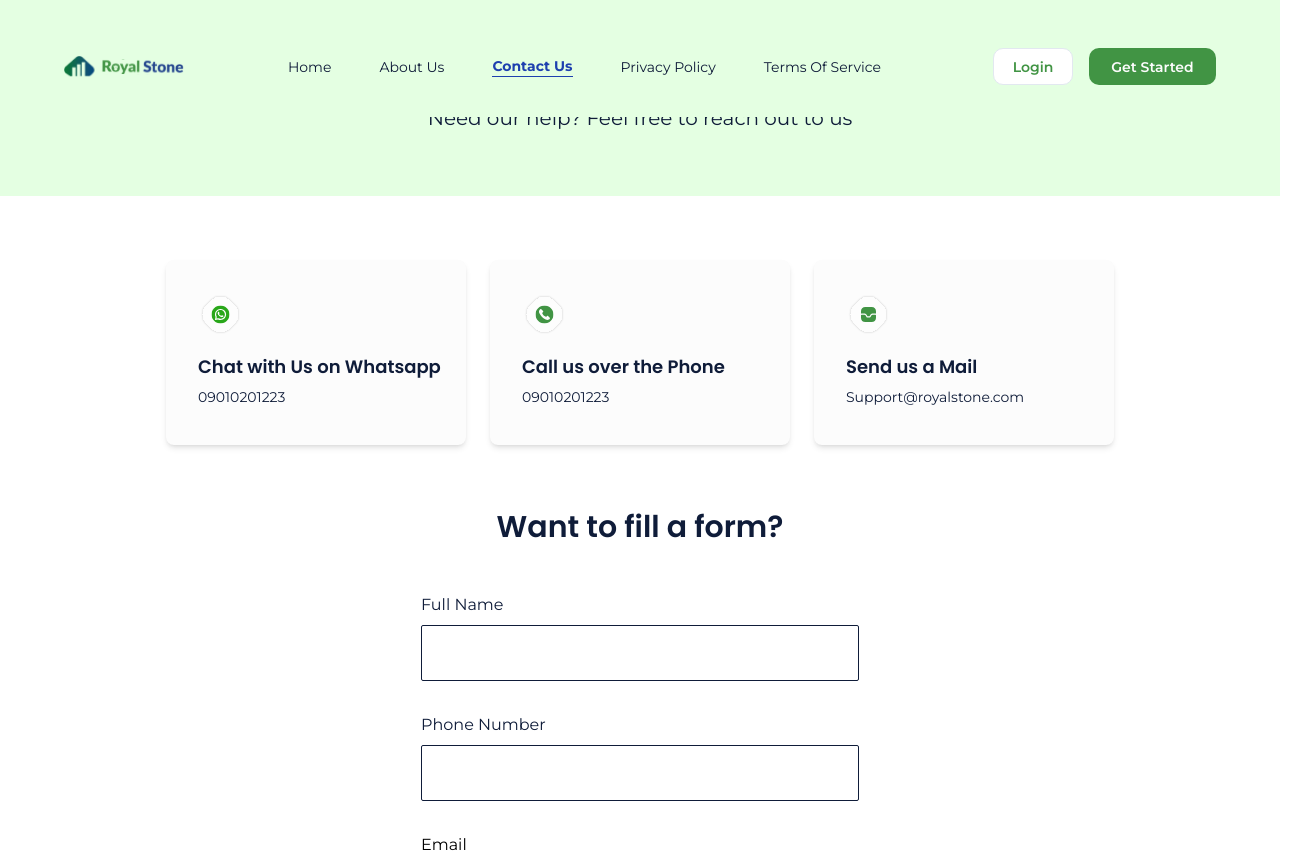
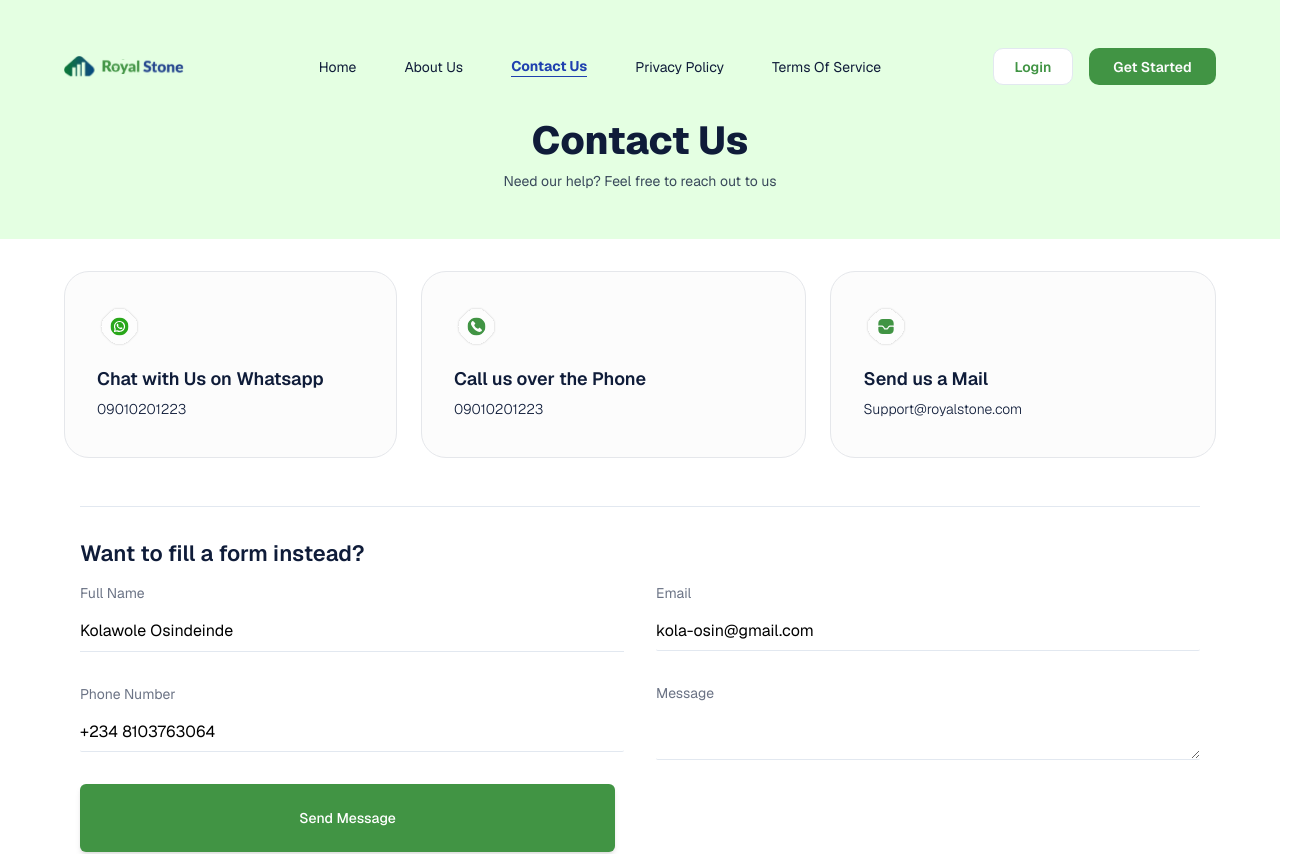
Before and after one commit to techmad60/Royal-Stone, a Next.js app: page /contact-us in a window 1280 px wide. Shown: the top 854 px of the page, 1303 px wide, since content can reach past the window. Built offline with nearby package versions, Linux system fonts and the light colour scheme.

Commit message:
Finished

```diff
--- a/app/about-us/page.tsx
+++ b/app/about-us/page.tsx
@@ -74,7 +74,6 @@ export default function AboutUs() {
                 </section>
 
                 <DownloadApp />
-
             </main>
             <Footer/>
         </div>
--- a/app/contact-us/page.tsx
+++ b/app/contact-us/page.tsx
@@ -2,121 +2,123 @@
 import Image from "next/image";
 import Header from "@/components/sections/Header";
 import Footer from "@/components/sections/Footer";
-import { montsy, poppins } from "../fonts/fonts";
 import FormButton from "@/components/ui/FormButton";
 import DownloadApp from "@/components/ui/DownloadApp";
+
 export default function ContactUs() {
     return (
-        <div className={`${montsy.className} flex flex-col`}>
+        <div className={`flex flex-col`}>
             <Header/>
             <main className="flex flex-col justify-center items-center">
-                <section className="text-center mt-8">
-                    <h1 className={`${poppins.className}text-color-zero font-semibold px-12 text-xl my-4 lg:px-0 lg:text-4xl`}>Contact Us</h1>
-                    <p className="font-light text-sm text-color-zero text-center leading-4 lg:text-xl my-4 w-[300px] sm:w-[400px] lg:w-[600px] xl:w-[557px]">Need our help? Feel free to reach out to us</p>
+                <section className="text-center mt-16 lg:mt-28">
+                    <h1 className={`text-color-zero font-extrabold text-[28px] lg:text-[39px]`}>Contact Us</h1>
+                    <p className="text-sm text-colour-five text-center">Need our help? Feel free to reach out to us</p>
                 </section>
 
                 {/*Contact Us Section */}
-                <section className="flex flex-col justify-center items-center py-16 bg-white w-full my-12">
-                    <div className="flex flex-col gap-6 lg:flex-row">
+                <section className="flex flex-col justify-center items-center py-8 bg-white w-full my-12 md:px-16">
+                    <div className="flex flex-col justify-center items-center gap-6 lg:flex-row mx-4 w-full">
                         {/* Chat on Whatsapp */}
-                        <section className="flex flex-col justify-center items-center bg-color-three p-8 shadow-md rounded-lg text-center sm:w-[300px] lg:justify-start lg:items-start">
+                        <section className="flex flex-col justify-start items-start bg-color-three border p-8 rounded-[25px] w-[345px] lg:w-[285px] xl:w-[345px]">
                             <Image
                                 src={"/images/whatsapp-icon.svg"}
                                 alt="Whats App Icon"
                                 width={45.36}
                                 height={45.36}
                             />
-                            <div className="flex flex-col justify-center items-center lg:justify-start lg:items-start">
-                                <h3 className={`font-semibold text-color-zero mt-4 lg:text-lg whitespace-nowrap ${poppins.className}`}>Chat with Us on Whatsapp</h3>
+                            <div className="flex flex-col justify-start items-start ">
+                                <h3 className={`font-semibold text-color-zero mt-4 lg:text-lg whitespace-nowrap `}>Chat with Us on Whatsapp</h3>
                                 <a href="tel:+2349010201223" className="font-light hover:text-green-500 duration-300 text-sm text-color-zero leading-4 my-2 lg:text-start">09010201223</a>
                             </div>
                         </section>
 
 
                         {/* Call us over the Phone */}
-                        <section className="flex flex-col justify-center items-center bg-color-three p-8 shadow-md rounded-lg text-center sm:w-[300px] lg:justify-start lg:items-start">
+                        <section className="flex flex-col justify-start items-start bg-color-three border p-8 rounded-[25px] w-[345px] lg:w-[285px] xl:w-[400px]">
                             <Image
                                 src={"/images/phone-icon.svg"}
                                 alt="Phone Icon"
                                 width={45.36}
                                 height={45.36}
                             />
-                            <div className="flex flex-col justify-center items-center lg:justify-start lg:items-start">
-                                <h3 className={`font-semibold text-color-zero mt-4 lg:text-lg ${poppins.className}`}>Call us over the Phone</h3>
+                            <div className="flex flex-col justify-start items-start ">
+                                <h3 className={`font-semibold text-color-zero mt-4 lg:text-lg `}>Call us over the Phone</h3>
                                 <a href="tel:+2349010201223" className="font-light hover:text-green-500 duration-300 text-sm text-color-zero leading-4 my-2 lg:text-start">09010201223</a>
                             </div>
                         </section>
 
                         {/* Send us a Mail */}
-                        <section className="flex flex-col justify-center items-center bg-color-three p-8 shadow-md rounded-lg text-center sm:w-[300px] lg:justify-start lg:items-start">
+                        <section className="flex flex-col justify-start items-start bg-color-three border p-8 rounded-[25px] w-[345px] lg:w-[285px] xl:w-[400px]">
                             <Image
                                 src={"/images/mail-icon.svg"}
                                 alt="Mail Icon"
                                 width={45.36}
                                 height={45.36}
                             />
-                            <div className="flex flex-col justify-center items-center lg:justify-start lg:items-start">
-                                <h3 className={`font-semibold text-color-zero mt-4 lg:text-lg ${poppins.className}`}>Send us a Mail</h3>
+                            <div className="flex flex-col justify-start items-start ">
+                                <h3 className={`font-semibold text-color-zero mt-4 lg:text-lg `}>Send us a Mail</h3>
                                 <a href="mailto:Support@royalstone.com" className="font-light hover:text-green-500 duration-300 text-sm text-color-zero leading-4 my-2 lg:text-start">Support@royalstone.com</a>
                             </div>
                         </section>
                     </div>
 
                     {/* Contact Us Form*/}
-                    <section className="w-full max-w-[486px]">
-                        <h2 className={`text-color-zero text-xl text-center font-semibold lg:text-3xl mt-16 ${poppins.className}`}>Want to fill a form?</h2>
-                        <form  className={`flex flex-col justify-center px-6 mt-12 mb-6 space-y-8`}>
+                    <section className="px-4 w-full my-4 flex flex-col lg:max-w-4xl xl:max-w-[74rem]">
+                        <h2 className={`text-color-zero font-semibold text-lg mt-8 border-t border-slate-200 pt-8 lg:text-[22px]`}>Want to fill a form instead?</h2>
+                        <form  className={`flex flex-col justify-between mt-4 gap-8 mb-6 md:flex-row`}>
+                            <div className="flex flex-col gap-8 w-full">
                                 {/* Name */}
-                            <div className="flex flex-col gap-2">
-                                <label className="text-color-zero">Full Name</label>
+                                <div className="flex flex-col gap-2 w-full border-b border-slate-200">
+                                    <label className="text-color-form text-sm">Full Name</label>
                                     <input
                                     type="name"
                                     name="name"
                                     required
-                                autoFocus
-                                className="rounded-sm border h-[56px] border-color-zero bg-color-ten p-2"/>
+                                    className="rounded-sm  h-[40px] placeholder:text-black"
+                                    placeholder="Kolawole Osindeinde"/>
                                 </div>
 
                                 {/* Phone Number */}
                                 <div className="flex flex-col gap-2">
-                                <label className="text-color-zero">Phone Number</label>
+                                    <label className="text-color-form text-sm">Phone Number</label>
                                     <input
                                     type="tel"
                                     required
-                                autoFocus
-                                className="rounded-sm border h-[56px] border-color-zero bg-color-ten p-2"/>
+                                    className="rounded-sm border-b border-slate-200 h-[40px] placeholder:text-black"
+                                    placeholder="+234 8103763064"/>
+                                </div>
                             </div>
 
+                            <div className="flex flex-col gap-8 w-full">
                                 {/* Email */}
                                 <div className="flex flex-col gap-2">
-                                <label className="text-color-five">Email</label>
+                                    <label className="text-color-form text-sm">Email</label>
                                     <input
                                     type="email"
                                     name="email"
                                     required
-                                autoFocus
-                                className="rounded-sm border h-[56px] border-color-zero bg-color-ten p-2"/>
+                                    className="rounded-sm border-b border-slate-200 h-[40px] placeholder:text-black"
+                                    placeholder="kola-osin@gmail.com"/>
                                 </div>
 
                                 {/* Message */}
                                 <div className="flex flex-col gap-2">
-                                <label className="text-color-zero">Message</label>
+                                    <label className="text-color-form text-sm">Message</label>
                                     <textarea
                                     name="message"
-                                rows={5}
+                                    rows={2}
                                     required
-                                className="rounded-sm border border-color-zero bg-color-ten p-2 w-full"
-                                placeholder="Write your message here..."
+                                    className="rounded-sm border-b border-slate-200 w-full placeholder:text-xs"
+                                    placeholder=""
                                     ></textarea>
                                 </div>
+                            </div>
+                        </form>
                         <FormButton ButtonText="Send Message"/>
-                        </form>
                     </section>
                 </section>
-                <section className="flex flex-col justify-center items-center bg-color-two py-16">
+            </main>
             <DownloadApp />
-                </section>
-            </main>
             <Footer/>
         </div>
     )
--- a/components/ui/FormButton.tsx
+++ b/components/ui/FormButton.tsx
@@ -1,7 +1,7 @@
 
 export default function FormButton ({ButtonText=""}) {
     return (
-        <button type="submit" className={`flex font-medium bg-green-700 w-full justify-center self-center text-lg duration-300 hover:bg-green-800 shadow-md py-6 px-3 rounded-md text-white`}>
+        <button type="submit" className={`flex font-medium bg-color-one w-full justify-center self-start text-sm duration-300 text-center hover:bg-green-700 shadow-md py-6 px-3 rounded-md text-white lg:w-[535px]`}>
             {ButtonText}
         </button>
 
--- a/tailwind.config.ts
+++ b/tailwind.config.ts
@@ -16,8 +16,8 @@ const config: Config = {
         "color-three": "#FCFCFC",
         "color-four": "#24222F",
         "colour-five": "rgba(15, 28, 57, 0.8)",
-        "color-unit": "rgba(63, 73, 97, 1)"
-
+        "color-unit": "rgba(63, 73, 97, 1)",
+        "color-form" : "rgba(107, 115, 133, 1)",
 
         // //Used in Signup Page
         // "color-eight": "#B1BDCA", //Inactive-class
```
Also changed, not shown: app/faqs/page.tsx (+9 -12 lines), components/sections/Footer.tsx (+5 -5 lines). Lines whose indentation alone changed are shown as unchanged.
